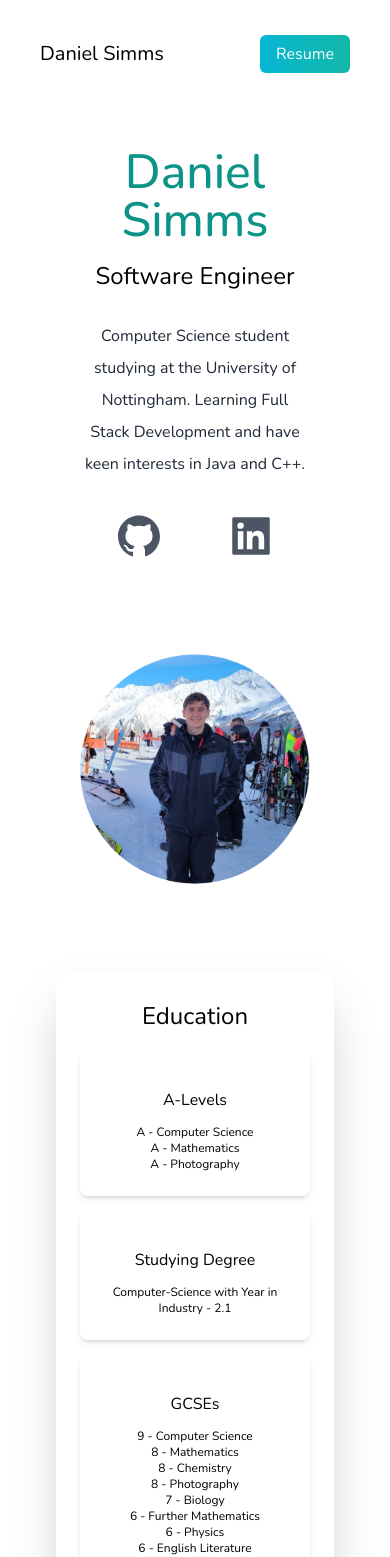
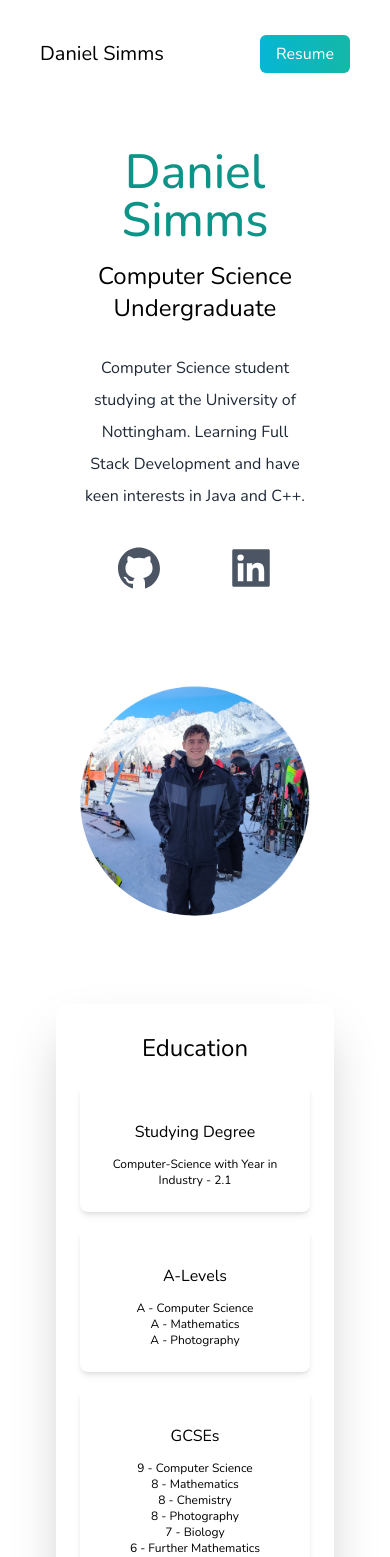
Before and after one commit to Danavarro63/Portfolio-website, a Next.js app: page / in a window 390 px wide. Shown: the top 1557 px of the page. Built offline with nearby package versions, Linux system fonts and the light colour scheme.

Commit message:
added react animations

```diff
--- a/app/Components/education.tsx
+++ b/app/Components/education.tsx
@@ -1,14 +1,25 @@
 "use client"
 
-import React from 'react'
+import React, { useEffect}from 'react'
+import AOS from 'aos'
+import 'aos/dist/aos.css'
+
 
 function Education() {
+
+  useEffect(()=>{
+    AOS.init()
+  },[])
     return (
       <div>
         <main className="px-4">
-          <div className="text-center shadow-2xl p-6 rounded-xl dark:bg-white flex flex-col gap-4 max-w-md mx-auto mt-12 mb-8">
+          <div className="text-center shadow-2xl p-6 rounded-xl dark:bg-white flex flex-col gap-4 max-w-md mx-auto mt-12 mb-8" data-aos="zoom-out-up" data-aos-duration='2000'>
             <h1 className="text-2xl md:text-4xl py-1">Education</h1>
             <div className="flex flex-col gap-4">
+              <div className="shadow-md rounded-lg hover:scale-105 transition-transform duration-200 ease-in p-6">
+                <h2 className="text-base md:text-2xl leading-6 py-3">Studying Degree</h2>
+                <p className="text-xs md:text-xl">Computer-Science with Year in Industry - 2.1</p>
+              </div>
               <div className="shadow-md rounded-lg hover:scale-105 transition-transform duration-200 ease-in p-6">
                 <h2 className="text-base md:text-2xl leading-6 py-3">A-Levels</h2>
                 <ul className="text-xs md:text-xl">
@@ -16,10 +27,6 @@ function Education() {
                   <li>A - Mathematics</li>
                   <li>A - Photography</li>
                 </ul>
-              </div>
-              <div className="shadow-md rounded-lg hover:scale-105 transition-transform duration-200 ease-in p-6">
-                <h2 className="text-base md:text-2xl leading-6 py-3">Studying Degree</h2>
-                <p className="text-xs md:text-xl">Computer-Science with Year in Industry - 2.1</p>
               </div>
               <div className="shadow-md rounded-lg hover:scale-105 transition-transform duration-200 ease-in p-6">
                 <h2 className="text-base md:text-2xl leading-6 py-3">GCSEs</h2>
--- a/app/Components/frontpage.tsx
+++ b/app/Components/frontpage.tsx
@@ -1,24 +1,27 @@
-import React from 'react';
+import React, { useEffect } from 'react';
 import { AiFillGithub, AiFillLinkedin } from 'react-icons/ai';
 import Image from 'next/image';
 import DanielPfp from 'public/ProfilePic.png';
+import AOS from 'aos'
+import 'aos/dist/aos.css'
 
 function FrontPage() {
   return (
     <div>
       <div className="text-center p-10">
-        <h2 className="text-5xl pb-2 text-teal-600 font-medium sm:mb-6 sm:text-7xl">Daniel Simms</h2>
-        <h3 className="text-2xl py-2 sm:text-4xl">Software Engineer</h3>
-        <p className="text-md py-5 leading-8 text-gray-800 sm:text-xl">
+        <h2 className="text-5xl pb-2 text-teal-600 font-medium sm:mb-6 sm:text-7xl" data-aos="zoom-in-down" data-aos-duration="1000">Daniel Simms</h2>
+        <h3 className="text-2xl py-2 sm:text-4xl" data-aos="zoom-in-down" data-aos-duration="1500">Computer Science Undergraduate</h3>
+        <p className="text-md py-5 leading-8 text-gray-800 sm:text-xl" data-aos="fade-right" data-aos-duration="1800">
           Computer Science student studying at the University of Nottingham. Learning Full Stack Development and have keen interests in Java and C++.
         </p>
         <div className="text-5xl flex justify-center gap-16 py-3 text-gray-600">
-          <a className="cursor-pointer" href="https://github.com/Danavarro63"><AiFillGithub /></a>
-          <a className="cursor-pointer" href="https://www.linkedin.com/in/daniel-simms-5956b9204/"><AiFillLinkedin /></a>
+          <a className="cursor-pointer" href="https://github.com/Danavarro63"  data-aos="flip-up" data-aos-duration="1750"><AiFillGithub /></a>
+          <a className="cursor-pointer" href="https://www.linkedin.com/in/daniel-simms-5956b9204/" data-aos="flip-up" data-aos-duration="1750" ><AiFillLinkedin /></a>
         </div>
         <div className="mx-auto rounded-full aspect-square w-50 max-w-xl mt-20">
           <div className="relative pb-full">
-            <Image
+            <Image data-aos='flip-left'
+            data-aos-duration='2000'
               src={DanielPfp}
               alt="ProfilePhoto"
               className="rounded-full"
--- a/app/Components/navbar.tsx
+++ b/app/Components/navbar.tsx
@@ -1,16 +1,19 @@
 'use client'
 import React, {useState} from 'react'
+import 'aos/dist/aos.css'
+
+
 function navbar() {
     return (
         <nav className='py-10 flex justify-between sm:mb-12'>
-            <h1 className=' text-xl'>Daniel Simms</h1>
+            <h1 className=' text-xl' data-aos="zoom-down" data-aos-duration="1500">Daniel Simms</h1>
             <ul className=' flex items-center'>
                 <li>
                     <a
                         className=' bg-gradient-to-r from-cyan-500 to-teal-500 text-white px-4 py-2 rounded-md ml-8 '
                         href='https://drive.google.com/file/d/1uCYNfzjvmC1uIAtMKSQyafk9F0xBZUsR/view?usp=sharing'
                         target='_blank'
-                        rel="noopener noreferrer">Resume</a>
+                        rel="noopener noreferrer" data-aos="zoom-down" data-aos-duration="1500">Resume</a>
                 </li>
 
             </ul>
--- a/package.json
+++ b/package.json
@@ -15,6 +15,7 @@
     "@types/node": "20.2.5",
     "@types/react": "18.2.7",
     "@types/react-dom": "18.2.4",
+    "aos": "^2.3.4",
     "next": "13.4.4",
     "react": "18.2.0",
     "react-dom": "18.2.0",
@@ -22,6 +23,7 @@
     "typescript": "5.0.4"
   },
   "devDependencies": {
+    "@types/aos": "^3.0.4",
     "autoprefixer": "^10.4.14",
     "file-loader": "^6.2.0",
     "gh-pages": "^5.0.0",
```
Also changed, not shown: 1 other file (tests, documents, lock files or other folders).
